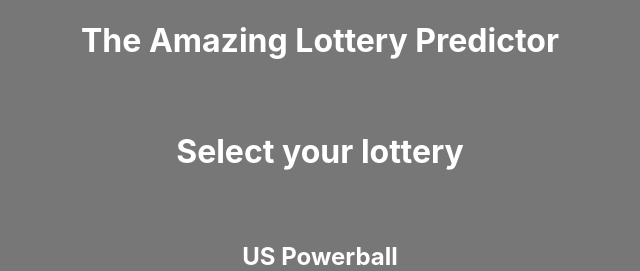
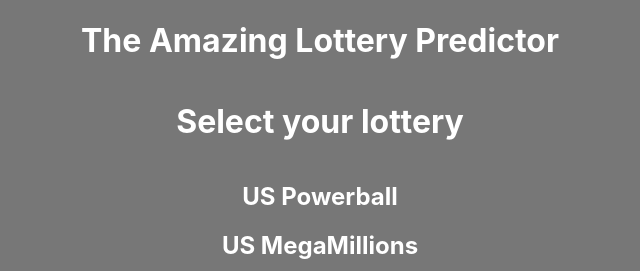
Before and after one commit to polyrhythmm/lottery-predictor, a React (Create React App) app: page / in a window 1280 px wide. Shown: the top 271 px of the page, without its empty margins (320-960 px from the left). Built offline with nearby package versions, Linux system fonts and the light colour scheme.

Commit message:
updated styles

```diff
--- a/src/index.css
+++ b/src/index.css
@@ -12,7 +12,7 @@
 
 h1 {
   color: #fff;
-  padding-bottom: 50px;
+  padding-bottom: 20px;
 }
 
 a {
```
